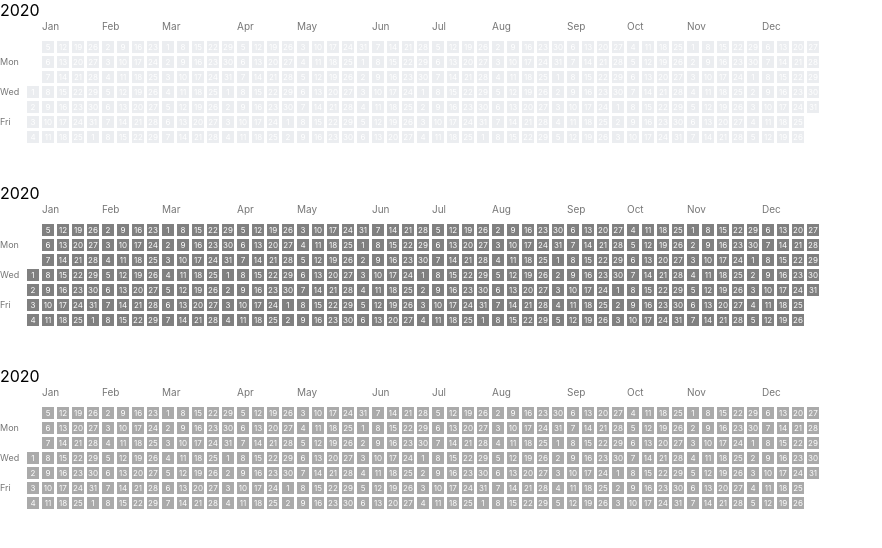
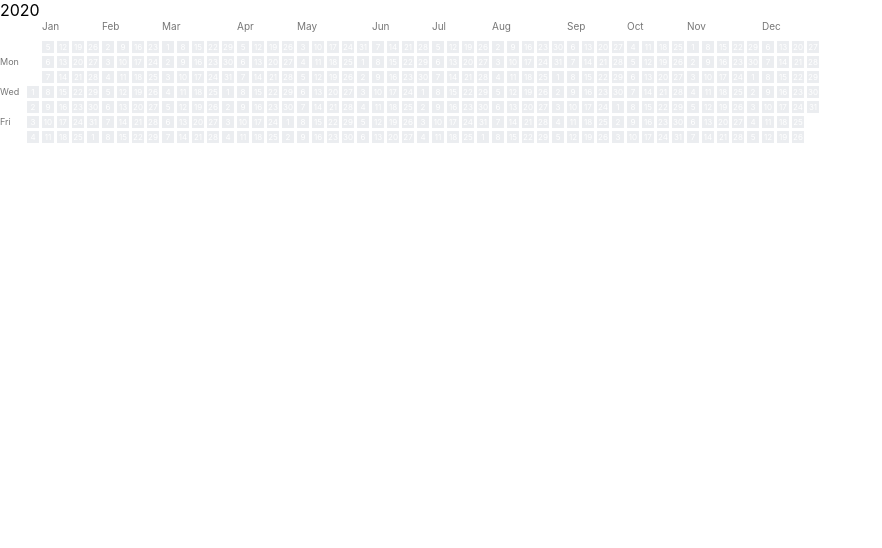
Before and after one commit to tgc624/tgc-tools, a React (Create React App) app in the folder kusa-calendar/: page / in a window 1280 px wide. Shown: the top 548 px of the page, without its empty margins (0-882 px from the left). Built offline with nearby package versions, Linux system fonts and the light colour scheme.

Commit message:
印刷用のコードを削除した

```diff
--- a/kusa-calendar/src/App.tsx
+++ b/kusa-calendar/src/App.tsx
@@ -160,28 +160,6 @@ function App() {
         <Week color={color} week={Weeek.Fri} year={year} />
         <Week color={color} week={Weeek.Sat} year={year} />
       </div>
-      <div>{year}</div>
-      <div className="calendar">
-        <Month year={year} />
-        <Week color="grey" week={Weeek.Sun} year={year} />
-        <Week color="grey" week={Weeek.Mon} year={year} />
-        <Week color="grey" week={Weeek.Tue} year={year} />
-        <Week color="grey" week={Weeek.Wed} year={year} />
-        <Week color="grey" week={Weeek.Thu} year={year} />
-        <Week color="grey" week={Weeek.Fri} year={year} />
-        <Week color="grey" week={Weeek.Sat} year={year} />
-      </div>
-      <div>{year}</div>
-      <div className="calendar">
-        <Month year={year} />
-        <Week color="#aaaaaa" week={Weeek.Sun} year={year} />
-        <Week color="#aaaaaa" week={Weeek.Mon} year={year} />
-        <Week color="#aaaaaa" week={Weeek.Tue} year={year} />
-        <Week color="#aaaaaa" week={Weeek.Wed} year={year} />
-        <Week color="#aaaaaa" week={Weeek.Thu} year={year} />
-        <Week color="#aaaaaa" week={Weeek.Fri} year={year} />
-        <Week color="#aaaaaa" week={Weeek.Sat} year={year} />
-      </div>
     </div>
   );
 }
```
